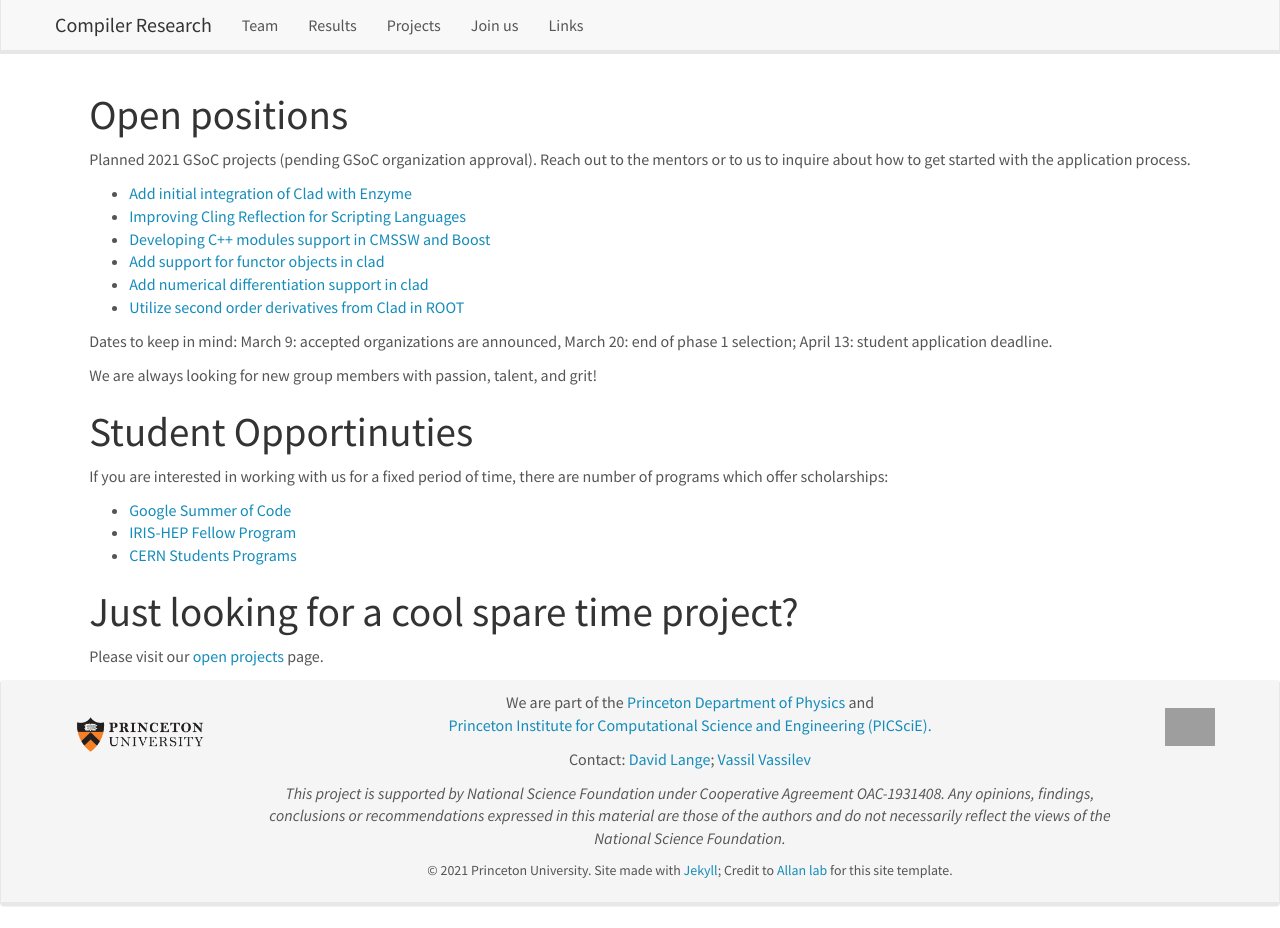
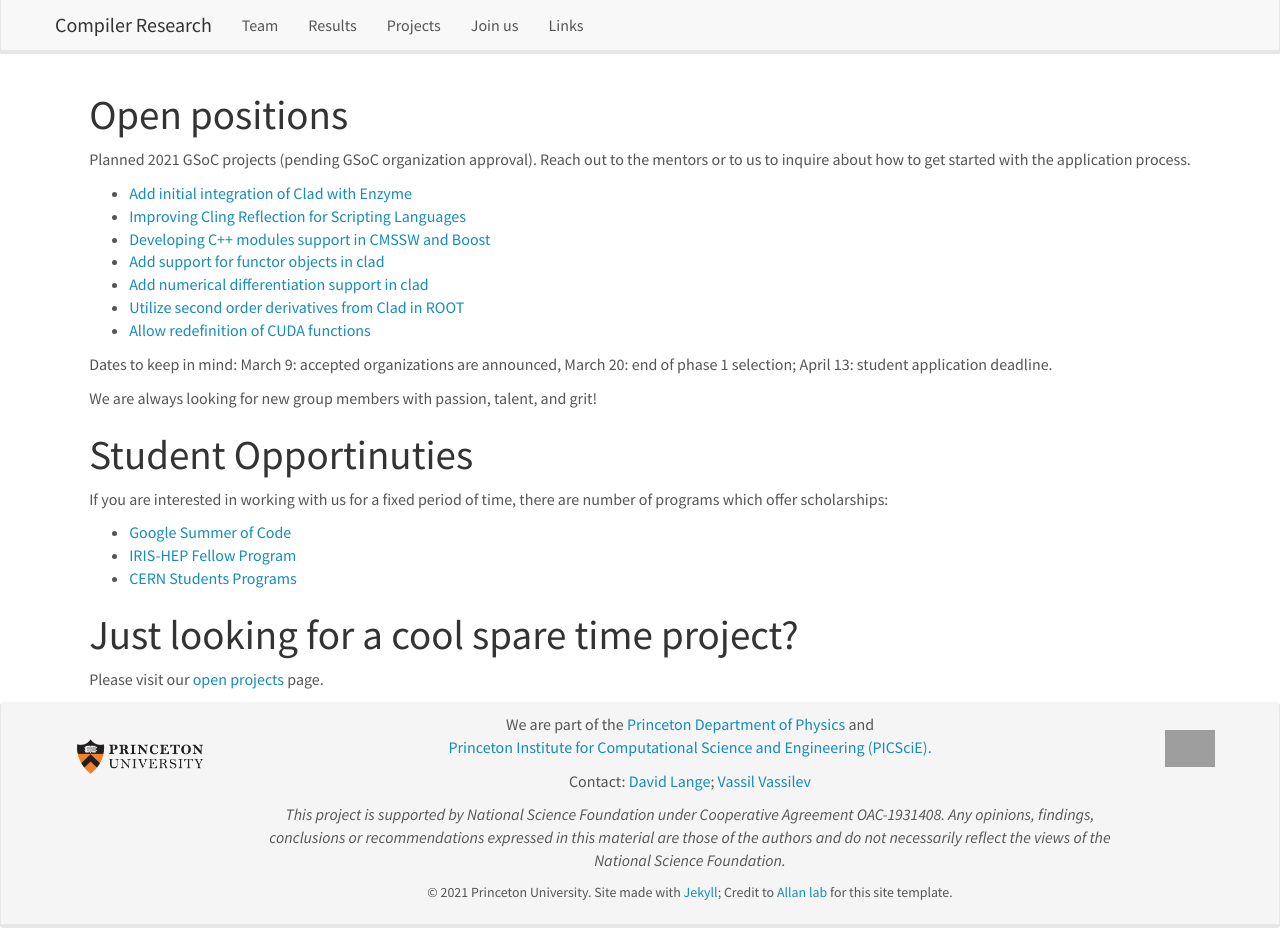
Before and after one commit to vgvassilev/clad, a Jekyll site: the page built from _pages/openings.md, in a window 1280 px wide and 928 px high. Built offline with Jekyll 4.4.1, drawn with Linux system fonts in a browser that asks for light colours; nearby versions of some CDN libraries; grey boxes are pictures that could not be loaded.

Commit message:
Add CUDA redefinition function project to the GSoC list

```diff
--- a/_pages/openings.md
+++ b/_pages/openings.md
@@ -16,6 +16,7 @@
   * [Add support for functor objects in clad](https://hepsoftwarefoundation.org/gsoc/2021/proposal_functor_clad.html)
   * [Add numerical differentiation support in clad](https://hepsoftwarefoundation.org/gsoc/2021/proposal_numdiff_clad.html)
   * [Utilize second order derivatives from Clad in ROOT](https://hepsoftwarefoundation.org/gsoc/2021/proposal_secondorder_clad.html)
+  * [Allow redefinition of CUDA functions](https://hepsoftwarefoundation.org/gsoc/2021/proposal_cling_cuda.html)
 
 Dates to keep in mind: March 9: accepted organizations are announced, March 20: end of
 phase 1 selection; April 13: student application deadline.
```
